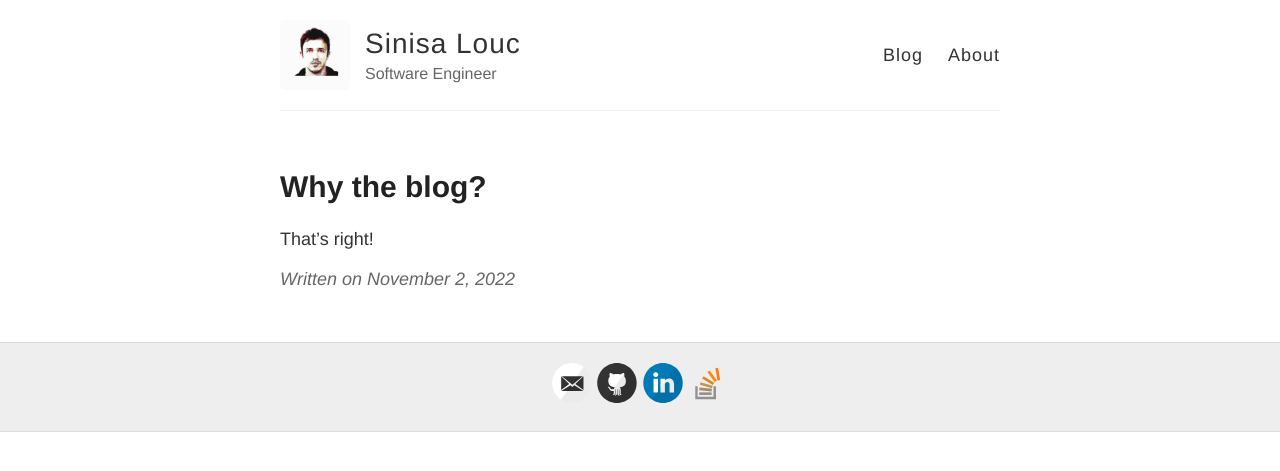
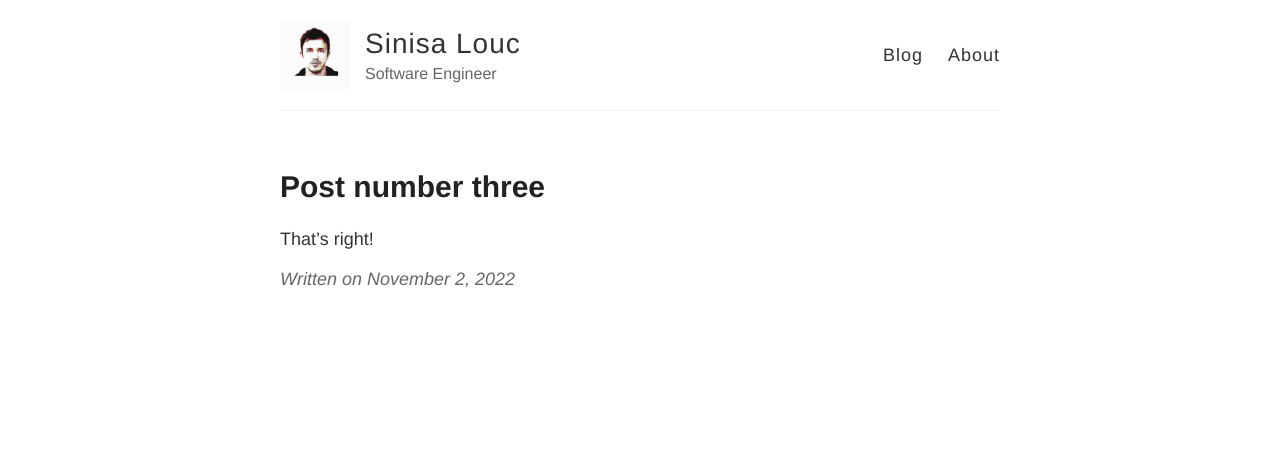
Before and after one commit to slouc/slouc.github.io, a Jekyll site: the page built from _posts/2022-11-02-Post number three.md, in a window 1280 px wide. Shown: the top 471 px of the page. Built offline with Jekyll 4.4.1, drawn with Linux system fonts in a browser that asks for light colours.

Commit message:
remove social assets

```diff
--- a/_config.yml
+++ b/_config.yml
@@ -14,10 +14,7 @@ permalink: /:title/
 
 version: v1.2.0
 
-plugins:
-  - jekyll-remote-theme
-
-remote_theme: jekyll/minima
+theme: minima
 
 kramdown:
   input: GFM
--- a/_layouts/default.html
+++ b/_layouts/default.html
@@ -38,14 +38,6 @@
       {{ content }}
     </div>
 
-    <div class="wrapper-footer">
-      <div class="container">
-        <footer class="footer">
-          {% include svg-icons.html %}
-        </footer>
-      </div>
-    </div>
-
     {% include analytics.html %}
   </body>
 </html>
--- a/_posts/2022-11-02-Post number three.md
+++ b/_posts/2022-11-02-Post number three.md
@@ -1,6 +1,6 @@
 ---
 layout: post
-title: Why the blog?
+title: Post number three
 ---
 
 That's right!
```
Also changed, not shown: _posts/2022-11-02-Why the blog.md (+2 -0 lines).
